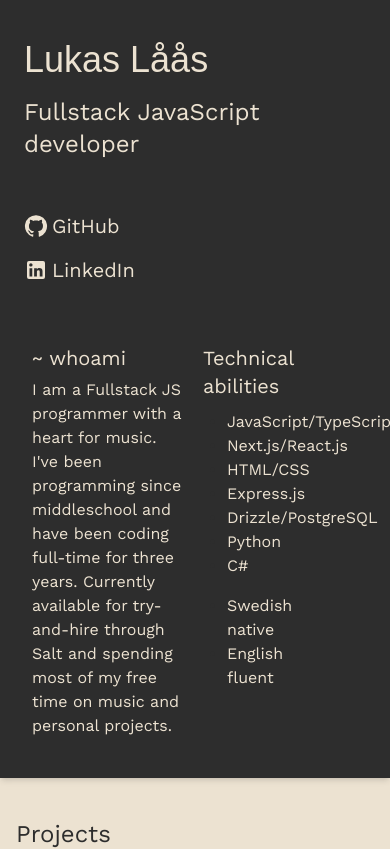
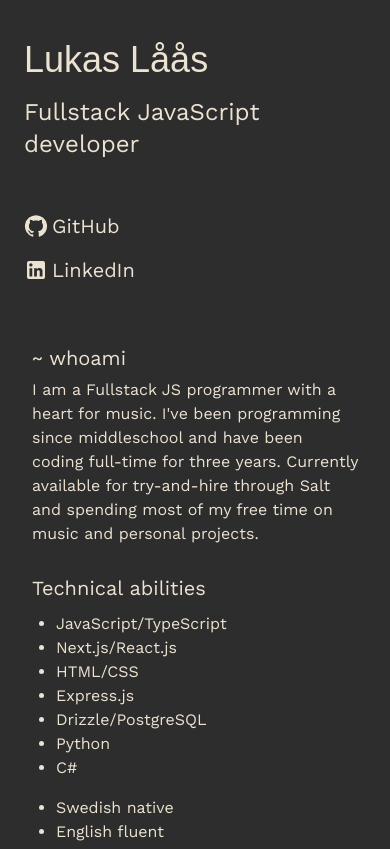
Before and after one commit to lukas-laas/portfolio, a Next.js app: page / in a window 390 px wide. Shown: the top 849 px of the page. Built offline with nearby package versions, Linux system fonts and the light colour scheme; a web font is replaced by a local one.

Commit message:
update flex on small displays

```diff
--- a/src/app/_components/summary.tsx
+++ b/src/app/_components/summary.tsx
@@ -58,8 +58,8 @@ export function Summary() {
               LinkedIn
             </Link>
           </div>
-          <div className="flex flex-row flex-wrap">
-            <div className="w-1/2">
+          <div className="flex  flex-wrap flex-col md:flex-row">
+            <div className="md:w-1/2">
               <Article>
                 <Header3>
                   <span style={{ color: "#ECE2D1" }}>~ whoami</span>
@@ -75,7 +75,7 @@ export function Summary() {
                 </Paragraph>
               </Article>
             </div>
-            <div className="w-1/2">
+            <div className="md:w-1/2">
               <Article>
                 <Header3>
                   <span style={{ color: "#ECE2D1" }}> Technical abilities</span>
--- a/src/app/_components/ui/typography.tsx
+++ b/src/app/_components/ui/typography.tsx
@@ -53,5 +53,5 @@ export function List({ children }: { children: ReactNode }) {
 }
 
 export function ListItem({ children }: { children: ReactNode }) {
-  return <li style={{ color: "#2d2d2d" }}>{children}</li>;
+  return <li style={{ color: "#ECE2D1" }}>{children}</li>;
 }
```
